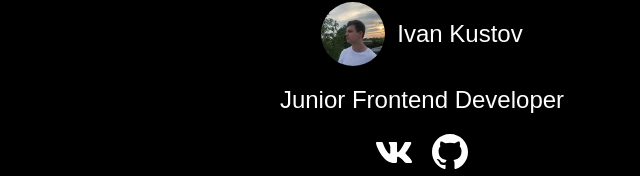
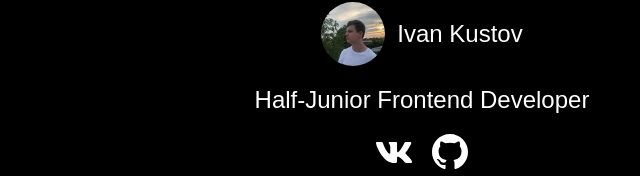
Before and after one commit to 13Coconut69/13coconut69.github.io, a plain HTML site: page index.html in a window 1280 px wide. Shown: the part 186-362 px from the top of the page, without its empty margins (218-858 px from the left). Drawn offline with Linux system fonts and the light colour scheme.

Commit message:
Update index.html

```diff
--- a/index.html
+++ b/index.html
@@ -10,7 +10,7 @@
         <header class="header"><div class="logo"><p>IKUSTOV</p></div></header>
         <div class="content">
             <div class="name hidden"><img src="img/avat.jpg"><p>Ivan Kustov</p></div>
-            <p class="hidden">Junior Frontend Developer</p>
+            <p class="hidden">Half-Junior Frontend Developer</p>
             <div class="icons hidden">
                 <div class="icon">
                     <a href="https://vk.com/id_2400"><svg xmlns="http://www.w3.org/2000/svg" width="36" height="36"><g fill="none" fill-rule="evenodd"><path d="M0 0H36V36H0z"/><path d="M35.174 9.422c.25-.82 0-1.422-1.191-1.422h-3.939c-1 0-1.463.52-1.713 1.094 0 0-2.003 4.795-4.84 7.91-.918.901-1.335 1.188-1.836 1.188-.25 0-.613-.287-.613-1.106V9.422c0-.984-.29-1.422-1.125-1.422h-6.189c-.626 0-1.002.457-1.002.89 0 .932 1.419 1.147 1.565 3.77v5.696c0 1.25-.23 1.476-.73 1.476-1.336 0-4.583-4.817-6.51-10.328C6.674 8.433 6.295 8 5.29 8H1.35C.225 8 0 8.52 0 9.094c0 1.025 1.335 6.107 6.217 12.828C9.471 26.512 14.057 29 18.229 29c2.504 0 2.813-.553 2.813-1.505v-3.469c0-1.105.238-1.326 1.03-1.326.584 0 1.586.287 3.922 2.5 2.67 2.623 3.111 3.8 4.613 3.8h3.939c1.125 0 1.687-.553 1.363-1.643-.355-1.087-1.63-2.664-3.322-4.534-.918-1.065-2.295-2.213-2.712-2.786-.584-.738-.417-1.066 0-1.722 0 0 4.798-6.639 5.299-8.893z" fill="white"/></g></svg></a>
```
